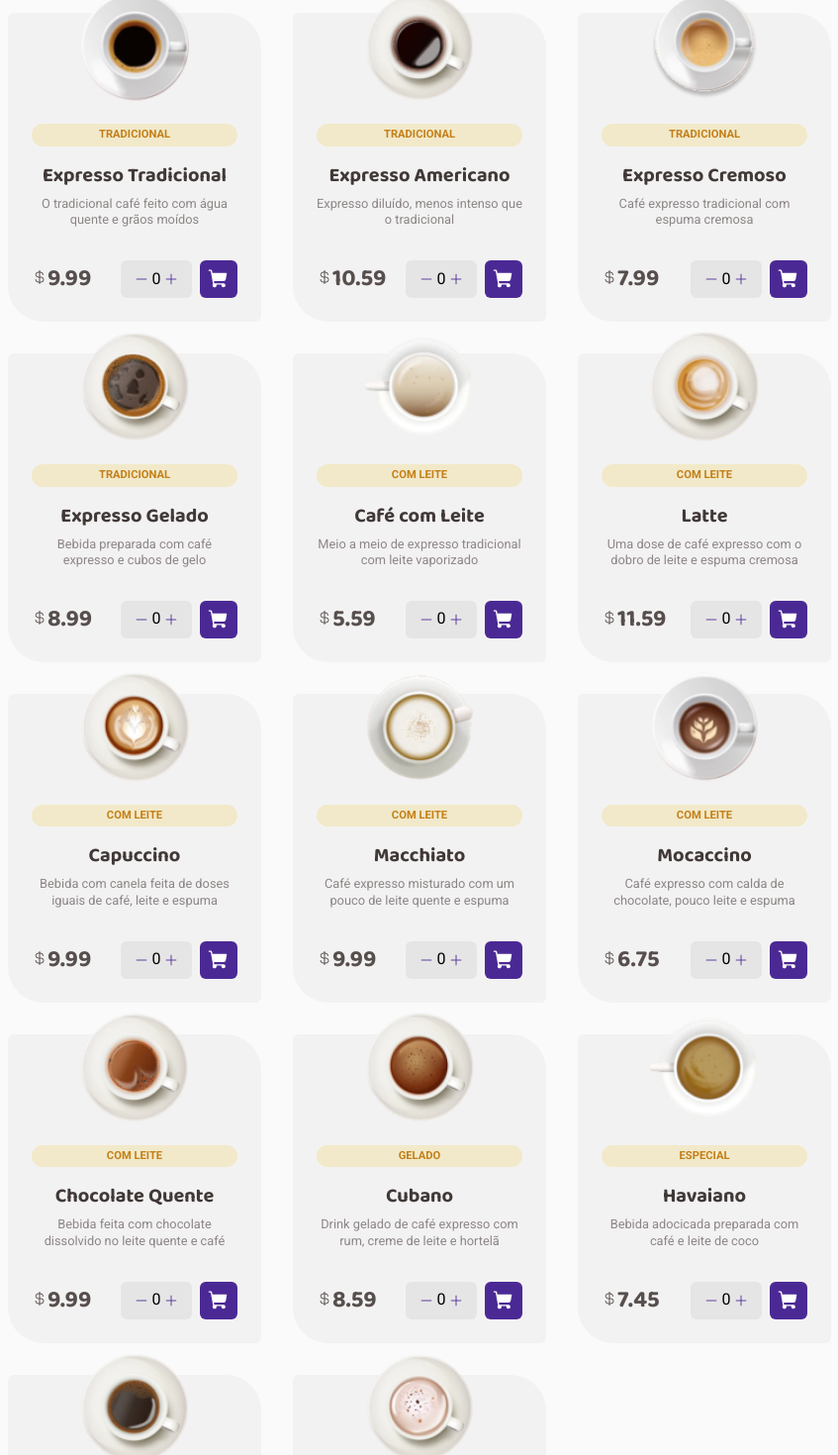
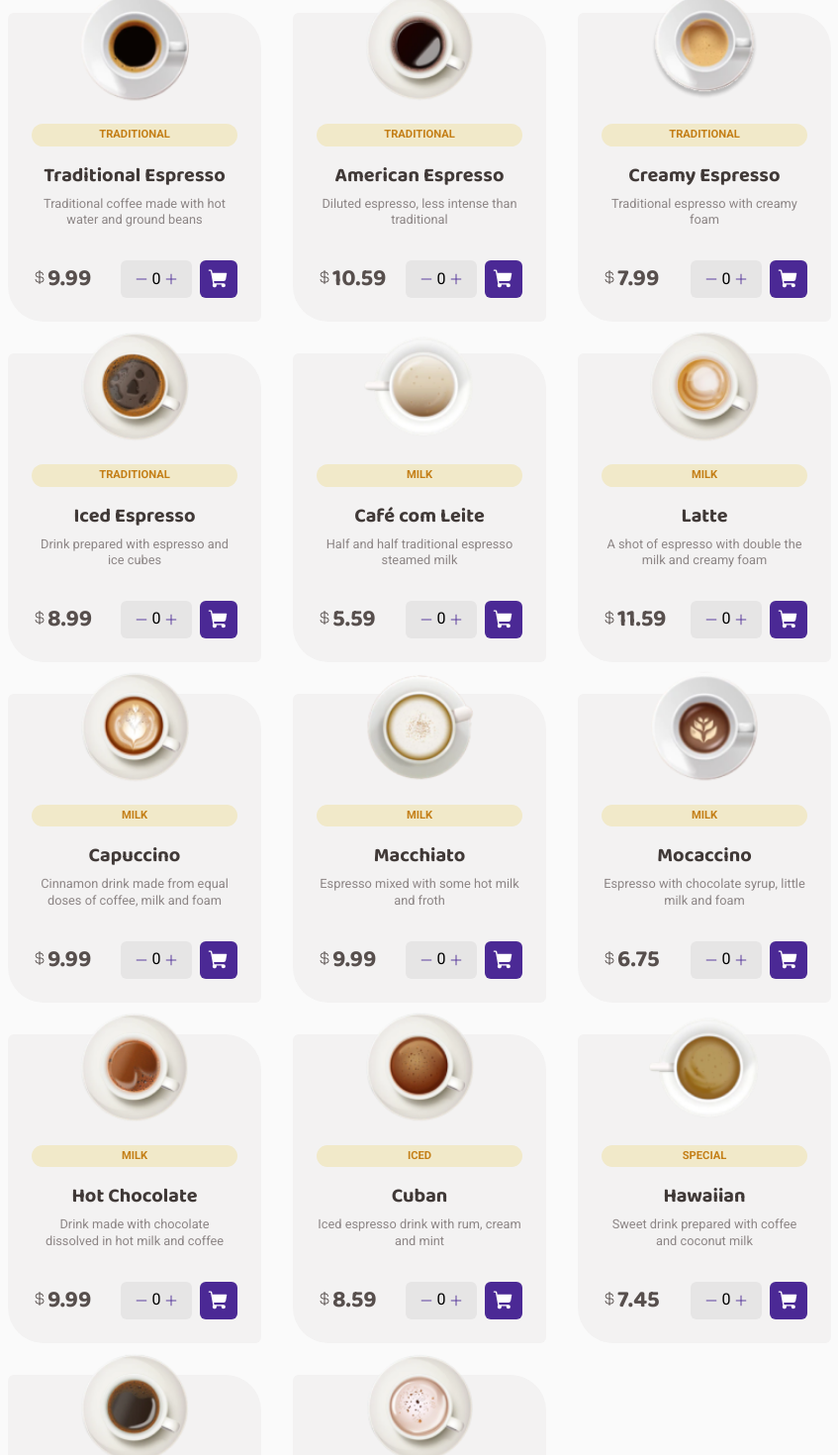
Before and after one commit to natallyriqueto/coffee-delivery, a React (Vite) app: page / in a window 1280 px wide. Shown: the part 880-2350 px from the top of the page at 99% size, without its empty margins (152-999 px from the left). Built offline with nearby package versions, Linux system fonts and the light colour scheme; the HTML template or start-up script is replaced by a standard one.

Commit message:
translating portuguese to english

```diff
--- a/src/pages/Home/components/CoffeeList/index.tsx
+++ b/src/pages/Home/components/CoffeeList/index.tsx
@@ -30,113 +30,113 @@ export function CoffeeList() {
         {
             id: 1,
             picture: expressoIMG,
-            tag: "Tradicional",
-            title: "Expresso Tradicional",
-            description: "O tradicional café feito com água quente e grãos moídos",
+            tag: "Traditional",
+            title: "Traditional Espresso",
+            description: "Traditional coffee made with hot water and ground beans",
             price: 9.99
         },
         {
             id: 2,
             picture: expressoAmericanoIMG,
-            tag: "Tradicional",
-            title: "Expresso Americano",
-            description: "Expresso diluído, menos intenso que o tradicional",
+            tag: "Traditional",
+            title: "American Espresso",
+            description: "Diluted espresso, less intense than traditional",
             price: 10.59
         },
         {
             id: 3,
             picture: expressoCremosoIMG,
-            tag: "Tradicional",
-            title: "Expresso Cremoso",
-            description: "Café expresso tradicional com espuma cremosa",
+            tag: "Traditional",
+            title: "Creamy Espresso",
+            description: "Traditional espresso with creamy foam",
             price: 7.99
         },
         {
             id: 4,
             picture: expressoGeladoIMG,
-            tag: "Tradicional",
-            title: "Expresso Gelado",
-            description: "Bebida preparada com café expresso e cubos de gelo",
+            tag: "Traditional",
+            title: "Iced Espresso",
+            description: "Drink prepared with espresso and ice cubes",
             price: 8.99
         },
         {
             id: 5,
             picture: cafeComLeiteIMG,
-            tag: "com leite",
+            tag: "milk",
             title: "Café com Leite",
-            description: "Meio a meio de expresso tradicional com leite vaporizado",
+            description: "Half and half traditional espresso steamed milk",
             price: 5.59
         },
         {
             id: 6,
             picture: latteIMG,
-            tag: "com leite",
+            tag: "milk",
             title: "Latte",
-            description: "Uma dose de café expresso com o dobro de leite e espuma cremosa",
+            description: "A shot of espresso with double the milk and creamy foam",
             price: 11.59
         },
         {
             id: 7,
             picture: capuccinoIMG,
-            tag: "com leite",
+            tag: "milk",
             title: "Capuccino",
-            description: "Bebida com canela feita de doses iguais de café, leite e espuma",
+            description: "Cinnamon drink made from equal doses of coffee, milk and foam",
             price: 9.99
         },
         {
             id: 8,
             picture: macchiatoIMG,
-            tag: "com leite",
+            tag: "milk",
             title: "Macchiato",
-            description: "Café expresso misturado com um pouco de leite quente e espuma",
+            description: "Espresso mixed with some hot milk and froth",
             price: 9.99
         },
         {
             id: 9,
             picture: mochaccinoIMG,
-            tag: "com leite",
+            tag: "milk",
             title: "Mocaccino",
-            description: "Café expresso com calda de chocolate, pouco leite e espuma",
+            description: "Espresso with chocolate syrup, little milk and foam",
             price: 6.75
         },
         {
             id: 10,
             picture: chocolateQuenteIMG,
-            tag: "com leite",
-            title: "Chocolate Quente",
-            description: "Bebida feita com chocolate dissolvido no leite quente e café",
+            tag: "milk",
+            title: "Hot Chocolate",
+            description: "Drink made with chocolate dissolved in hot milk and coffee",
             price: 9.99
         },
         {
             id: 11,
             picture: cubanoIMG,
-            tag: "gelado",
-            title: "Cubano",
-            description: "Drink gelado de café expresso com rum, creme de leite e hortelã",
+            tag: "Iced",
+            title: "Cuban",
+            description: "Iced espresso drink with rum, cream and mint",
             price: 8.59
         },
         {
             id: 12,
             picture: havaianoIMG,
-            tag: "especial",
-            title: "Havaiano",
-            description: "Bebida adocicada preparada com café e leite de coco",
+            tag: "special",
+            title: "Hawaiian",
+            description: "Sweet drink prepared with coffee and coconut milk",
             price: 7.45
         },
         {
             id: 13,
             picture: arabeIMG,
-            tag: "especial",
-            title: "Árabe",
-            description: "Bebida preparada com grãos de café árabe e especiarias",
+            tag: "special",
+            title: "Arabic",
+            description: "Drink prepared with Arabic coffee beans and spices",
             price: 6.99
         },
         {
             id: 14,
             picture: irlandesIMG,
-            tag: "alcoólico",
-            title: "Irlandês",
-            description: "Bebida a base de café, uísque irlandês, açúcar e chantilly",
+            tag: "alcoholic",
+            title: "Irish",
+            description: "Drink made from coffee, Irish whiskey, sugar and whipped cream",
             price: 5.99
         }
     ]
```
